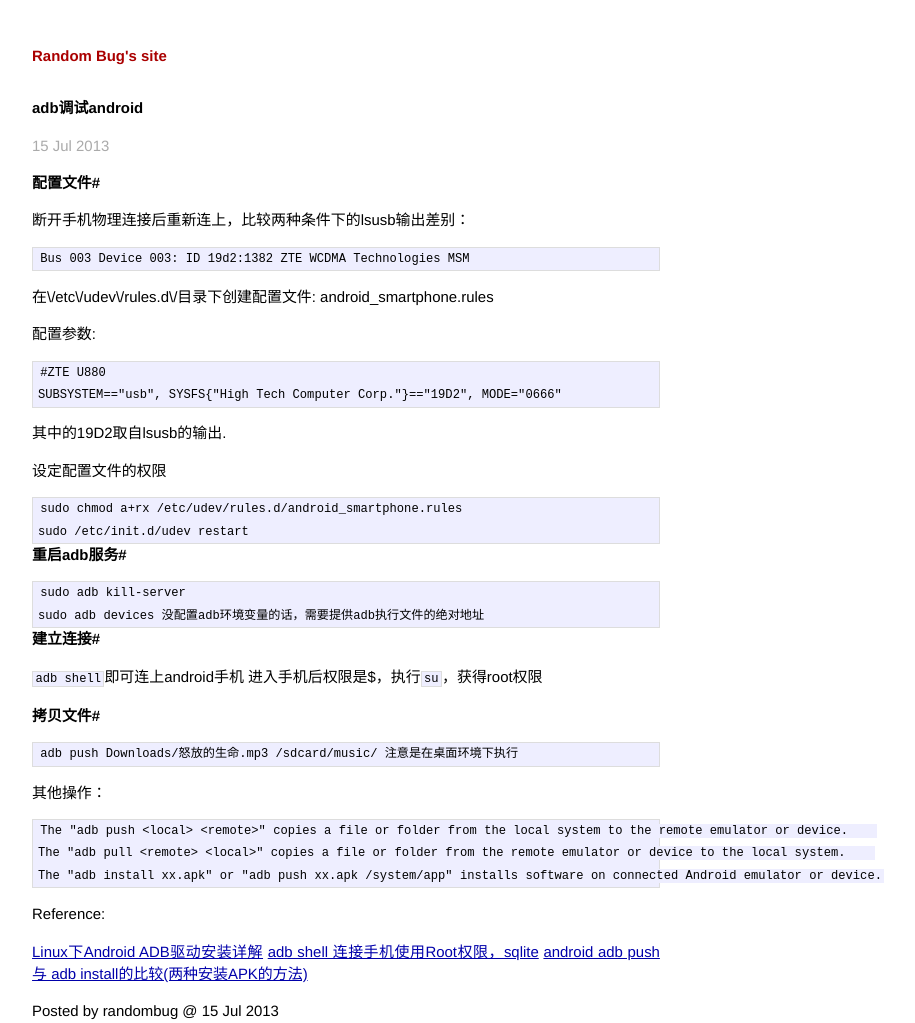
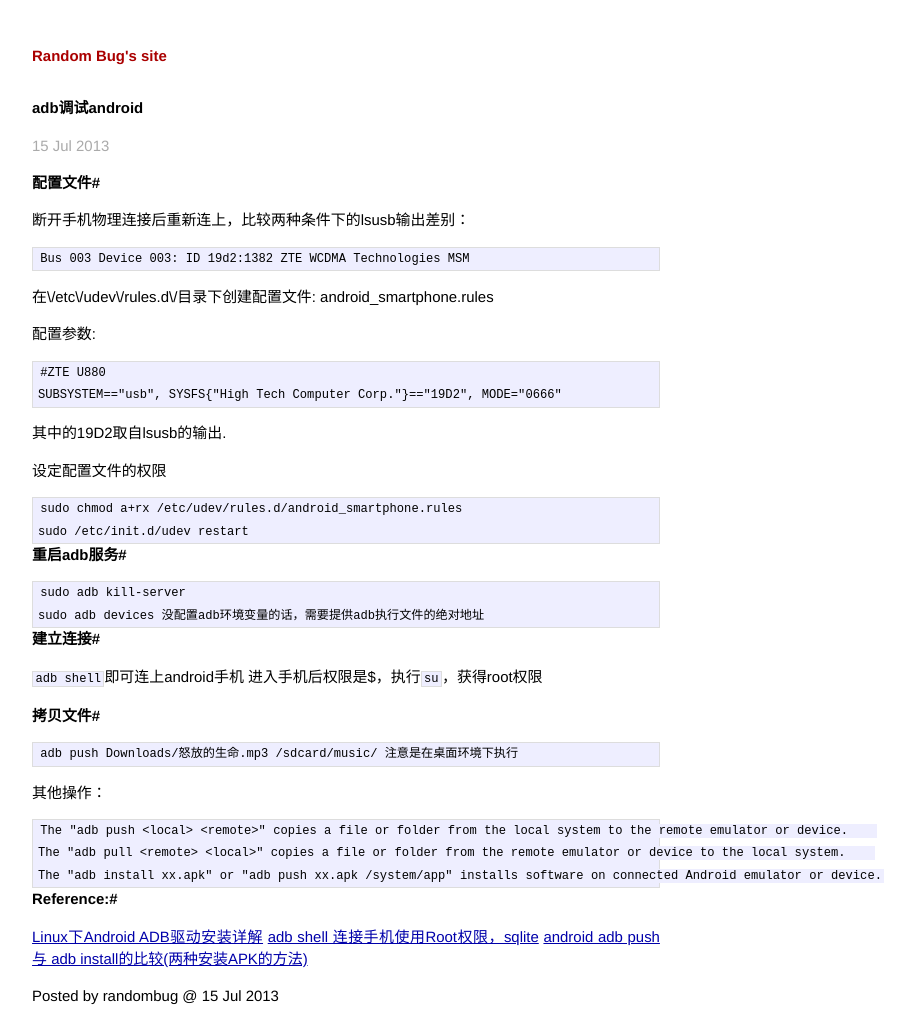
Before and after one commit to jfgong/jekyll_linteler, a Jekyll site: the page built from _posts/2013-07-15-adb-android.markdown, in a window 1280 px wide. Shown: the whole page, without its empty margins (294-1209 px from the left). Built offline with Jekyll 4.4.1, drawn with Linux system fonts in a browser that asks for light colours; part of the change alters nothing that is shown.

```diff
--- a/_posts/2013-07-15-adb-android.markdown
+++ b/_posts/2013-07-15-adb-android.markdown
@@ -44,7 +44,7 @@ title: adb调试android
 	The "adb pull <remote> <local>" copies a file or folder from the remote emulator or device to the local system.
 	The "adb install xx.apk" or "adb push xx.apk /system/app" installs software on connected Android emulator or device.
 
-Reference:
+#Reference:#
 
 [Linux下Android ADB驱动安装详解](http://blog.csdn.net/zhenwenxian/article/details/5901350)
 [adb shell 连接手机使用Root权限，sqlite](http://www.pocketdigi.com/20110409/238.html)
```
